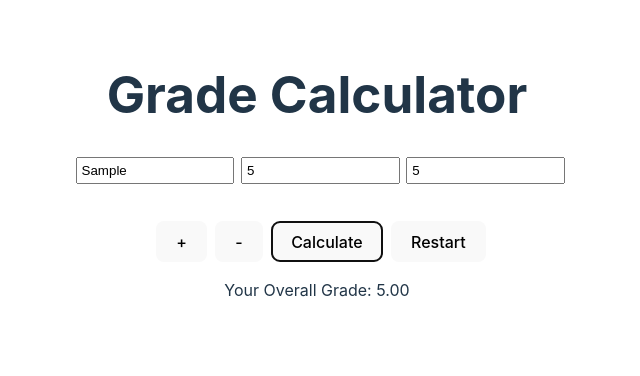
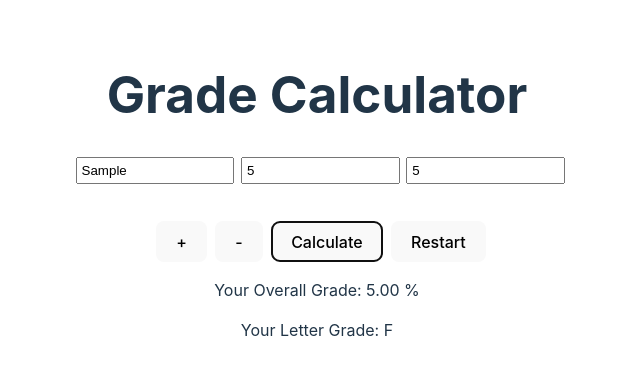
Before and after one commit to chrislangille/grade-calculator, a React (Vite) app: page / in a window 1280 px wide. Both pictures are taken after typing "Sample", "5", "5" into the empty fields and a click on the button "Calculate". Shown: the top 376 px of the page, without its empty margins (323-963 px from the left). Built offline with nearby package versions, Linux system fonts and the light colour scheme.

Commit message:
Added letter grade from overall grade

```diff
--- a/src/App.jsx
+++ b/src/App.jsx
@@ -1,6 +1,7 @@
 import { useState } from "react";
 import "./App.css";
 
+// Main application
 function App() {
   const [assignments, setAssignments] = useState([
     { assignName: "", gradePercent: "", weight: "" },
@@ -103,10 +104,44 @@ function App() {
       {showErrorMessage ? (
         <p>Please check your input.</p>
       ) : (
-        overallGrade !== null && <p>Your Overall Grade: {overallGrade}</p>
+        overallGrade !== null && (
+          <div>
+            <p>Your Overall Grade: {overallGrade} %</p>
+            <p>Your Letter Grade: {calculateLetterGrade(overallGrade)}</p>
+          </div>
+        )
       )}
     </div>
   );
 }
 
+// Function to calculate the letter grade given the overallGrade
+function calculateLetterGrade(overallGrade) {
+  if (overallGrade >= 90 && overallGrade <= 100) {
+    return "A+";
+  } else if (overallGrade >= 85 && overallGrade <= 89) {
+    return "A";
+  } else if (overallGrade >= 80 && overallGrade <= 84) {
+    return "A-";
+  } else if (overallGrade >= 77 && overallGrade <= 79) {
+    return "B+";
+  } else if (overallGrade >= 73 && overallGrade <= 76) {
+    return "B";
+  } else if (overallGrade >= 70 && overallGrade <= 72) {
+    return "B-";
+  } else if (overallGrade >= 65 && overallGrade <= 69) {
+    return "C+";
+  } else if (overallGrade >= 60 && overallGrade <= 64) {
+    return "C";
+  } else if (overallGrade >= 55 && overallGrade <= 59) {
+    return "C-";
+  } else if (overallGrade >= 50 && overallGrade <= 54) {
+    return "D";
+  } else if (overallGrade >= 0 && overallGrade <= 49) {
+    return "F";
+  } else {
+    return "N/A";
+  }
+}
+
 export default App;
```
